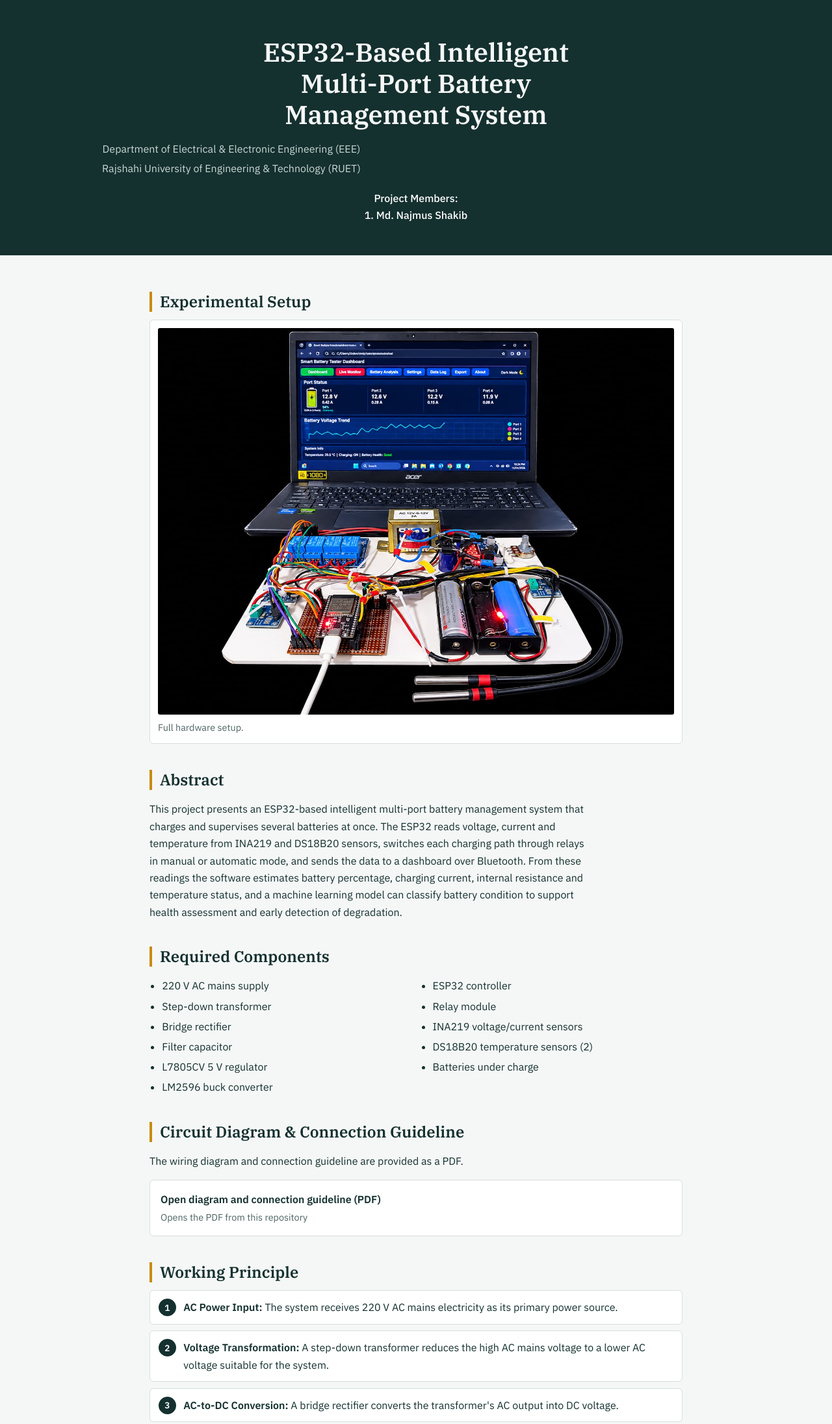
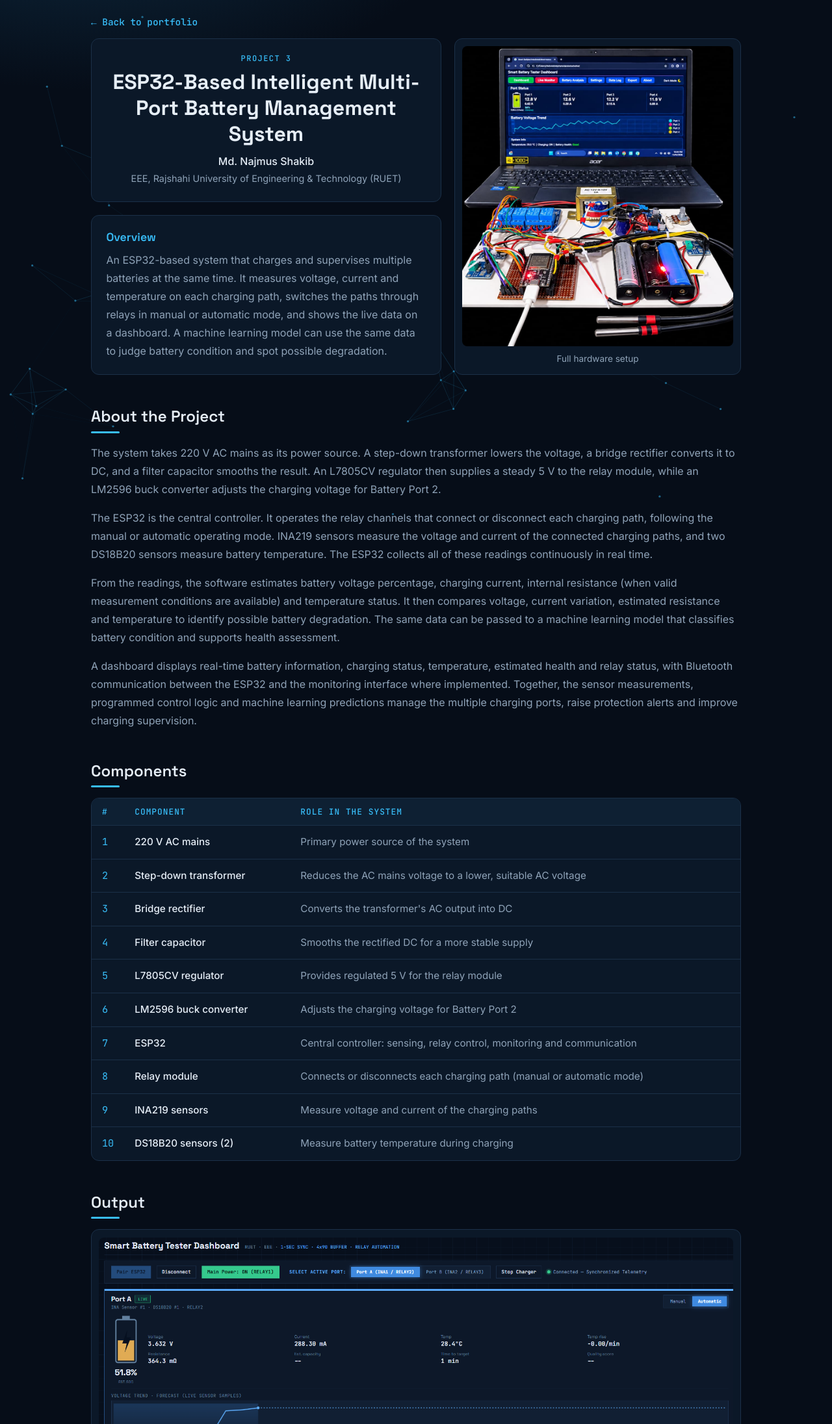
Before and after one commit to nshakib22ruet/Project-3-Intelligent-Multi-Port-Battery-Management-System, a plain HTML site: page index.html in a window 1280 px wide. Shown: the top 2192 px of the page at 65% size. Drawn offline with Linux system fonts and the light colour scheme.

Commit message:
Update project title and enhance styles in index.html

```diff
--- a/index.html
+++ b/index.html
@@ -3,158 +3,171 @@
 <head>
 <meta charset="utf-8">
 <meta name="viewport" content="width=device-width, initial-scale=1">
-<title>Md. Najmus Shakib - Project Portfolio</title>
+<title>Intelligent Multi-Port Battery Management System - Md. Najmus Shakib</title>
 <link rel="preconnect" href="https://fonts.googleapis.com">
-<link href="https://fonts.googleapis.com/css2?family=IBM+Plex+Sans:wght@400;500;600&family=IBM+Plex+Serif:wght@500;600&display=swap" rel="stylesheet">
+<link href="https://fonts.googleapis.com/css2?family=Inter:wght@400;500&family=Space+Grotesk:wght@500;600;700&family=JetBrains+Mono:wght@400;500&display=swap" rel="stylesheet">
 <style>
-:root{--ink:#14302f;--bg:#f5f7f6;--card:#fff;--line:#d5dfdc;--accent:#c98a0b;--soft:#e4eeeb;--muted:#4d6361}
+:root{--bg:#060d18;--card:#0b1828;--line:#1b3048;--accent:#38bdf8;--text:#e6eef7;--muted:#8fa3b8}
 *{box-sizing:border-box}
 html{scroll-behavior:smooth}
-body{margin:0;background:var(--bg);color:var(--ink);font:400 1rem/1.65 "IBM Plex Sans",system-ui,sans-serif}
-header{background:var(--ink);color:#f5f7f6;padding:3.5rem 1.25rem 3rem;text-align:center}
-header h1{font:600 clamp(1.6rem,4vw,2.5rem)/1.2 "IBM Plex Serif",Georgia,serif;max-width:22ch;margin:0 auto 1rem}
-header p{margin:.2rem 0;color:#c9d8d5}
-.members{margin-top:1.25rem;font-weight:500;color:#fff}
-main{max-width:860px;margin:0 auto;padding:1rem 1.25rem 3rem}
-section{margin-top:2.5rem}
-h2{font:600 1.5rem/1.3 "IBM Plex Serif",Georgia,serif;margin:0 0 .75rem;padding-left:.75rem;border-left:4px solid var(--accent)}
-p{max-width:70ch}
-figure{margin:0;background:var(--card);border:1px solid var(--line);border-radius:6px;padding:.75rem}
-figure img{display:block;width:100%;height:auto;border-radius:3px}
-figcaption{font-size:.9rem;color:var(--muted);margin-top:.5rem}
-ul.parts{columns:2;column-gap:2rem;padding-left:1.2rem}
-ul.parts li{margin-bottom:.3rem}
-ol.steps{list-style:none;counter-reset:s;padding:0;margin:0}
-ol.steps li{counter-increment:s;position:relative;background:var(--card);border:1px solid var(--line);border-radius:6px;padding:.75rem 1rem .75rem 3.2rem;margin-bottom:.6rem}
-ol.steps li::before{content:counter(s);position:absolute;left:.8rem;top:.75rem;width:1.7rem;height:1.7rem;border-radius:50%;background:var(--ink);color:#fff;font-size:.85rem;font-weight:600;display:grid;place-items:center}
-ol.steps b{font-weight:600}
-.summary{background:var(--soft);border-left:4px solid var(--ink);padding:1rem 1.25rem;border-radius:0 6px 6px 0;margin-top:1rem}
-.files{display:grid;grid-template-columns:repeat(auto-fit,minmax(240px,1fr));gap:.9rem}
-.files a{display:block;background:var(--card);border:1px solid var(--line);border-radius:6px;padding:1rem;color:inherit;text-decoration:none}
-.files a:hover,.files a:focus-visible{border-color:var(--accent);outline:2px solid var(--accent);outline-offset:2px}
-.files strong{display:block;font-weight:600}
-.files span{font-size:.9rem;color:var(--muted)}
-footer{background:var(--ink);color:#c9d8d5;padding:2rem 1.25rem;text-align:center}
-footer h3{font:600 1.3rem "IBM Plex Serif",Georgia,serif;color:#fff;margin:0 0 .5rem}
-footer a{color:#f2c25b}
-@media(max-width:600px){ul.parts{columns:1}}
-@media(prefers-reduced-motion:reduce){html{scroll-behavior:auto}}
+body{margin:0;background:radial-gradient(1000px 500px at 10% -5%,#0e2a40 0,transparent 60%),var(--bg);color:var(--text);font:400 1rem/1.75 Inter,system-ui,sans-serif}
+#net{position:fixed;inset:0;width:100%;height:100%;z-index:0;pointer-events:none}
+.wrap{position:relative;z-index:1;max-width:1040px;margin:0 auto;padding:0 1.25rem}
+.back{display:inline-block;margin:1.5rem 0 1rem;color:var(--accent);text-decoration:none;font:500 .9rem "JetBrains Mono",monospace}
+.back:hover,.back:focus-visible{text-decoration:underline;outline:none}
+.hero{display:grid;grid-template-columns:1.1fr .9fr;gap:1.25rem;align-items:stretch}
+.left{display:flex;flex-direction:column;gap:1.25rem}
+.card{background:var(--card);border:1px solid var(--line);border-radius:12px;padding:1.4rem}
+.title{text-align:center}
+.kicker{font:500 .75rem "JetBrains Mono",monospace;color:var(--accent);letter-spacing:.12em;text-transform:uppercase}
+h1{font:700 clamp(1.4rem,3vw,2rem)/1.25 "Space Grotesk",sans-serif;margin:.5rem 0}
+.name{font-weight:500}
+.sub{color:var(--muted);font-size:.9rem;margin:0}
+.overview{flex:1}
+h2{font:600 1.5rem/1.3 "Space Grotesk",sans-serif;margin:0 0 1rem}
+h2::after{content:"";display:block;width:44px;height:3px;background:var(--accent);margin-top:.45rem;border-radius:2px}
+h3{font:600 1.1rem "Space Grotesk",sans-serif;margin:0 0 .6rem;color:var(--accent)}
+p{color:var(--muted);margin:0 0 1rem}
+.overview p{margin:0}
+.shot{margin:0;background:var(--card);border:1px solid var(--line);border-radius:12px;padding:.7rem;display:flex;flex-direction:column}
+.shot img{width:100%;flex:1;min-height:260px;object-fit:cover;border-radius:8px;display:block}
+.shot figcaption{text-align:center;font-size:.85rem;color:var(--muted);margin-top:.5rem}
+section{margin-top:3rem}
+.tbl{overflow-x:auto;border:1px solid var(--line);border-radius:12px;background:var(--card)}
+table{width:100%;border-collapse:collapse;min-width:520px}
+th,td{text-align:left;padding:.75rem 1rem;border-bottom:1px solid var(--line)}
+th{font:500 .8rem "JetBrains Mono",monospace;text-transform:uppercase;letter-spacing:.08em;color:var(--accent);background:#0e2033}
+td{color:var(--muted);font-size:.95rem}
+td:first-child{width:3rem;font-family:"JetBrains Mono",monospace;color:var(--accent)}
+td:nth-child(2){color:var(--text);font-weight:500;white-space:nowrap}
+tr:last-child td{border-bottom:0}
+tbody tr:hover td{background:#0e2033}
+.links{display:flex;flex-direction:column;gap:.7rem}
+.links a{display:flex;align-items:center;gap:1rem;background:var(--card);border:1px solid var(--line);border-radius:10px;padding:.9rem 1.1rem;color:var(--text);text-decoration:none;transition:.2s}
+.links a:hover,.links a:focus-visible{border-color:var(--accent);transform:translateX(5px);outline:none}
+.links .n{font:500 .85rem "JetBrains Mono",monospace;color:var(--accent);width:1.6rem}
+.links strong{font:600 1rem "Space Grotesk",sans-serif;display:block}
+.links small{color:var(--muted);font-size:.85rem}
+.links .go{margin-left:auto;color:var(--accent)}
+footer{position:relative;z-index:1;text-align:center;padding:2.5rem 1.25rem;margin-top:3rem;border-top:1px solid var(--line);color:var(--muted)}
+footer a{color:var(--accent)}
+.rv{opacity:0;transform:translateY(18px);transition:opacity .6s,transform .6s}
+.rv.in{opacity:1;transform:none}
+@media(max-width:760px){.hero{grid-template-columns:1fr}.shot img{min-height:220px}}
+@media(prefers-reduced-motion:reduce){.rv{opacity:1;transform:none;transition:none}html{scroll-behavior:auto}}
 </style>
 </head>
 <body>
+<canvas id="net" aria-hidden="true"></canvas>
 
-<header>
+<div class="wrap">
+  <!-- Change this link if your main portfolio address is different -->
+  <a class="back" href="https://nshakib22ruet.github.io/">&larr; Back to portfolio</a>
+
+  <div class="hero">
+    <div class="left">
+      <div class="card title">
+        <div class="kicker">Project 3</div>
         <h1>ESP32-Based Intelligent Multi-Port Battery Management System</h1>
-  <p>Department of Electrical &amp; Electronic Engineering (EEE)</p>
-  <p>Rajshahi University of Engineering &amp; Technology (RUET)</p>
-  <div class="members">
-    Project Members:<br>
-    1. Md. Najmus Shakib
-    <!-- Add more members here, e.g. <br>2. Name (ID: xxxxxxx) -->
+        <div class="name">Md. Najmus Shakib</div>
+        <p class="sub">EEE, Rajshahi University of Engineering &amp; Technology (RUET)</p>
       </div>
-</header>
+      <div class="card overview">
+        <h3>Overview</h3>
+        <p>An ESP32-based system that charges and supervises multiple batteries at the same time. It measures voltage, current and temperature on each charging path, switches the paths through relays in manual or automatic mode, and shows the live data on a dashboard. A machine learning model can use the same data to judge battery condition and spot possible degradation.</p>
+      </div>
+    </div>
+    <figure class="shot">
+      <img src="Images/Setup%20image1.jpeg" alt="Full hardware setup of the multi-port battery management system">
+      <figcaption>Full hardware setup</figcaption>
+    </figure>
+  </div>
 
-<main>
+  <section class="rv">
+    <h2>About the Project</h2>
+    <p>The system takes 220 V AC mains as its power source. A step-down transformer lowers the voltage, a bridge rectifier converts it to DC, and a filter capacitor smooths the result. An L7805CV regulator then supplies a steady 5 V to the relay module, while an LM2596 buck converter adjusts the charging voltage for Battery Port 2.</p>
+    <p>The ESP32 is the central controller. It operates the relay channels that connect or disconnect each charging path, following the manual or automatic operating mode. INA219 sensors measure the voltage and current of the connected charging paths, and two DS18B20 sensors measure battery temperature. The ESP32 collects all of these readings continuously in real time.</p>
+    <p>From the readings, the software estimates battery voltage percentage, charging current, internal resistance (when valid measurement conditions are available) and temperature status. It then compares voltage, current variation, estimated resistance and temperature to identify possible battery degradation. The same data can be passed to a machine learning model that classifies battery condition and supports health assessment.</p>
+    <p>A dashboard displays real-time battery information, charging status, temperature, estimated health and relay status, with Bluetooth communication between the ESP32 and the monitoring interface where implemented. Together, the sensor measurements, programmed control logic and machine learning predictions manage the multiple charging ports, raise protection alerts and improve charging supervision.</p>
+  </section>
 
-<section>
-  <h2>Experimental Setup</h2>
-  <figure>
-    <img src="Images/Setup%20image1.jpeg" alt="Full hardware setup of the multi-port battery management system">
-    <figcaption>Full hardware setup.</figcaption>
+  <section class="rv">
+    <h2>Components</h2>
+    <div class="tbl">
+      <table>
+        <thead><tr><th>#</th><th>Component</th><th>Role in the system</th></tr></thead>
+        <tbody>
+          <tr><td>1</td><td>220 V AC mains</td><td>Primary power source of the system</td></tr>
+          <tr><td>2</td><td>Step-down transformer</td><td>Reduces the AC mains voltage to a lower, suitable AC voltage</td></tr>
+          <tr><td>3</td><td>Bridge rectifier</td><td>Converts the transformer's AC output into DC</td></tr>
+          <tr><td>4</td><td>Filter capacitor</td><td>Smooths the rectified DC for a more stable supply</td></tr>
+          <tr><td>5</td><td>L7805CV regulator</td><td>Provides regulated 5 V for the relay module</td></tr>
+          <tr><td>6</td><td>LM2596 buck converter</td><td>Adjusts the charging voltage for Battery Port 2</td></tr>
+          <tr><td>7</td><td>ESP32</td><td>Central controller: sensing, relay control, monitoring and communication</td></tr>
+          <tr><td>8</td><td>Relay module</td><td>Connects or disconnects each charging path (manual or automatic mode)</td></tr>
+          <tr><td>9</td><td>INA219 sensors</td><td>Measure voltage and current of the charging paths</td></tr>
+          <tr><td>10</td><td>DS18B20 sensors (2)</td><td>Measure battery temperature during charging</td></tr>
+        </tbody>
+      </table>
+    </div>
+  </section>
+
+  <section class="rv">
+    <h2>Output</h2>
+    <figure class="shot">
+      <img src="Images/Web%20image.png" alt="Battery monitoring dashboard showing port status, voltage, current and temperature" style="min-height:0;flex:none">
+      <figcaption>Web dashboard output</figcaption>
     </figure>
   </section>
 
-<section>
-  <h2>Abstract</h2>
-  <p>This project presents an ESP32-based intelligent multi-port battery management system that charges and supervises several batteries at once. The ESP32 reads voltage, current and temperature from INA219 and DS18B20 sensors, switches each charging path through relays in manual or automatic mode, and sends the data to a dashboard over Bluetooth. From these readings the software estimates battery percentage, charging current, internal resistance and temperature status, and a machine learning model can classify battery condition to support health assessment and early detection of degradation.</p>
-</section>
-
-<section>
-  <h2>Required Components</h2>
-  <ul class="parts">
-    <li>220 V AC mains supply</li>
-    <li>Step-down transformer</li>
-    <li>Bridge rectifier</li>
-    <li>Filter capacitor</li>
-    <li>L7805CV 5 V regulator</li>
-    <li>LM2596 buck converter</li>
-    <li>ESP32 controller</li>
-    <li>Relay module</li>
-    <li>INA219 voltage/current sensors</li>
-    <li>DS18B20 temperature sensors (2)</li>
-    <li>Batteries under charge</li>
-  </ul>
-</section>
-
-<section>
-  <h2>Circuit Diagram &amp; Connection Guideline</h2>
-  <p>The wiring diagram and connection guideline are provided as a PDF.</p>
-  <div class="files">
+  <section class="rv">
+    <h2>All Links</h2>
+    <div class="links">
+      <a href="https://github.com/nshakib22ruet/Project-3-Intelligent-Multi-Port-Battery-Management-System/blob/main/Project%20IDE_%20code.ino" target="_blank" rel="noopener">
+        <span class="n">01</span><span><strong>ESP32 Arduino IDE code</strong><small>Opens the .ino file on GitHub</small></span><span class="go">&rarr;</span></a>
+      <!-- Replace the file name below with the full name of your dashboard file -->
+      <a href="https://github.com/nshakib22ruet/Project-3-Intelligent-Multi-Port-Battery-Management-System/blob/main/Smart_Battery_Dashboard_Improved_Resistance.html" target="_blank" rel="noopener">
+        <span class="n">02</span><span><strong>Dashboard source code</strong><small>Opens the dashboard file on GitHub</small></span><span class="go">&rarr;</span></a>
       <a href="Diagram%20and%20cinnection%20guideline.pdf" target="_blank" rel="noopener">
-      <strong>Open diagram and connection guideline (PDF)</strong>
-      <span>Opens the PDF from this repository</span>
-    </a>
+        <span class="n">03</span><span><strong>Diagram and connection guideline</strong><small>PDF</small></span><span class="go">&rarr;</span></a>
+      <a href="Smart_Battery_Charger_Project_Proposal.pdf" target="_blank" rel="noopener">
+        <span class="n">04</span><span><strong>Project proposal</strong><small>PDF</small></span><span class="go">&rarr;</span></a>
+      <!-- Replace hkjahsfdjg with your real YouTube video ID -->
+      <a href="https://www.youtube.com/watch?v=hkjahsfdjg" target="_blank" rel="noopener">
+        <span class="n">05</span><span><strong>Project video</strong><small>YouTube</small></span><span class="go">&rarr;</span></a>
+      <a href="https://github.com/nshakib22ruet/Project-3-Intelligent-Multi-Port-Battery-Management-System" target="_blank" rel="noopener">
+        <span class="n">06</span><span><strong>Full GitHub repository</strong><small>All files, images and README</small></span><span class="go">&rarr;</span></a>
     </div>
   </section>
-
-<section>
-  <h2>Working Principle</h2>
-  <ol class="steps">
-    <li><b>AC Power Input:</b> The system receives 220 V AC mains electricity as its primary power source.</li>
-    <li><b>Voltage Transformation:</b> A step-down transformer reduces the high AC mains voltage to a lower AC voltage suitable for the system.</li>
-    <li><b>AC-to-DC Conversion:</b> A bridge rectifier converts the transformer's AC output into DC voltage.</li>
-    <li><b>DC Filtering:</b> A filter capacitor smooths the rectified DC voltage to provide a more stable power supply.</li>
-    <li><b>Voltage Regulation:</b> An L7805CV regulator provides regulated 5 V for the relay module, while an LM2596 buck converter adjusts the charging voltage for Battery Port 2.</li>
-    <li><b>ESP32 Controller:</b> The ESP32 acts as the central controller, managing sensor readings, relay operations, battery monitoring and communication.</li>
-    <li><b>Relay-Based Control:</b> The ESP32 controls individual relay channels to connect or disconnect the charging paths according to manual or automatic operating modes.</li>
-    <li><b>Voltage and Current Monitoring:</b> INA219 sensors measure the voltage and current of the connected battery charging paths.</li>
-    <li><b>Temperature Monitoring:</b> Two DS18B20 temperature sensors measure battery temperature to monitor thermal conditions during charging.</li>
-    <li><b>Real-Time Data Collection:</b> The ESP32 continuously collects voltage, current and temperature measurements from the sensors.</li>
-    <li><b>Battery Parameter Calculation:</b> The software processes sensor readings to estimate battery voltage percentage, charging current, internal resistance (when valid measurement conditions are available) and temperature status.</li>
-    <li><b>Battery Condition Assessment:</b> The system evaluates battery behaviour using voltage, current variation, estimated resistance and temperature to identify possible battery degradation.</li>
-    <li><b>Machine Learning Analysis:</b> The collected battery data can be processed by a machine learning model to classify battery conditions and support intelligent battery health assessment.</li>
-    <li><b>User Interface and Communication:</b> A dashboard displays real-time battery information, charging status, temperature, estimated health and relay status, with Bluetooth communication between the ESP32 and the monitoring interface where implemented.</li>
-    <li><b>Intelligent Battery Management:</b> Finally, the system uses sensor measurements, programmed control logic and machine learning predictions to manage multiple battery charging ports, provide protection alerts and improve charging supervision.</li>
-  </ol>
-  <div class="summary"><b>Overall working principle:</b> The system integrates power conversion, ESP32-based control, sensor monitoring, relay switching, software-based battery analysis and machine learning to develop an intelligent multi-port battery management platform.</div>
-</section>
-
-<section>
-  <h2>Monitoring Dashboard</h2>
-  <figure>
-    <img src="Images/Web%20image.png" alt="Battery monitoring dashboard showing port status, voltage, current and temperature">
-    <figcaption>Web dashboard interface.</figcaption>
-  </figure>
-</section>
-
-<section>
-  <h2>Code &amp; Project Files</h2>
-  <p>Each link opens the file directly from the GitHub repository.</p>
-  <div class="files">
-    <a href="https://github.com/nshakib22ruet/Project-3-Intelligent-Multi-Port-Battery-Management-System/blob/main/Project%20IDE_%20code.ino" target="_blank" rel="noopener">
-      <strong>ESP32 Arduino IDE code (.ino)</strong>
-      <span>Open the source code on GitHub</span>
-    </a>
-    <!-- Replace the file name below with the full name of your dashboard file -->
-    <a href="https://github.com/nshakib22ruet/Project-3-Intelligent-Multi-Port-Battery-Management-System/blob/main/Smart_Battery_Dashboard_Improved_Resistance.html" target="_blank" rel="noopener">
-      <strong>Dashboard source code</strong>
-      <span>Open the dashboard file on GitHub</span>
-    </a>
-    <a href="https://github.com/nshakib22ruet/Project-3-Intelligent-Multi-Port-Battery-Management-System" target="_blank" rel="noopener">
-      <strong>Full repository</strong>
-      <span>All files, images and README</span>
-    </a>
 </div>
-</section>
-
-</main>
 
 <footer>
-  <h3>Md. Najmus Shakib</h3>
-  <p>EEE Student at RUET, Rajshahi, Bangladesh</p>
-  <p><a href="https://github.com/nshakib22ruet" target="_blank" rel="noopener">github.com/nshakib22ruet</a></p>
-  <p>&copy; Md. Najmus Shakib. All rights reserved.</p>
+  <p>&copy; Md. Najmus Shakib &middot; <a href="https://github.com/nshakib22ruet" target="_blank" rel="noopener">github.com/nshakib22ruet</a></p>
 </footer>
 
+<script>
+(function(){
+  var rm=window.matchMedia("(prefers-reduced-motion: reduce)").matches;
+  var els=document.querySelectorAll(".rv");
+  if("IntersectionObserver" in window&&!rm){
+    var io=new IntersectionObserver(function(es){es.forEach(function(e){if(e.isIntersecting){e.target.classList.add("in");io.unobserve(e.target)}})},{threshold:.08});
+    els.forEach(function(el){io.observe(el)});
+  }else{els.forEach(function(el){el.classList.add("in")})}
+  var c=document.getElementById("net"),x=c.getContext("2d"),w,h,pts=[];
+  function size(){w=c.width=innerWidth;h=c.height=innerHeight;
+    var n=Math.min(70,Math.floor(w*h/22000));pts=[];
+    for(var i=0;i<n;i++)pts.push({x:Math.random()*w,y:Math.random()*h,vx:(Math.random()-.5)*.25,vy:(Math.random()-.5)*.25});}
+  function draw(){
+    x.clearRect(0,0,w,h);
+    for(var i=0;i<pts.length;i++){var p=pts[i];
+      if(!rm){p.x+=p.vx;p.y+=p.vy;if(p.x<0||p.x>w)p.vx*=-1;if(p.y<0||p.y>h)p.vy*=-1;}
+      x.fillStyle="rgba(56,189,248,.5)";x.beginPath();x.arc(p.x,p.y,1.6,0,6.283);x.fill();
+      for(var j=i+1;j<pts.length;j++){var q=pts[j],dx=p.x-q.x,dy=p.y-q.y,d=dx*dx+dy*dy;
+        if(d<19000){x.strokeStyle="rgba(56,189,248,"+(.16*(1-d/19000))+")";x.beginPath();x.moveTo(p.x,p.y);x.lineTo(q.x,q.y);x.stroke();}}}
+    if(!rm)requestAnimationFrame(draw);
+  }
+  size();draw();addEventListener("resize",function(){size();if(rm)draw()});
+})();
+</script>
 </body>
 </html>
```
Lines whose indentation alone changed are shown as unchanged.
